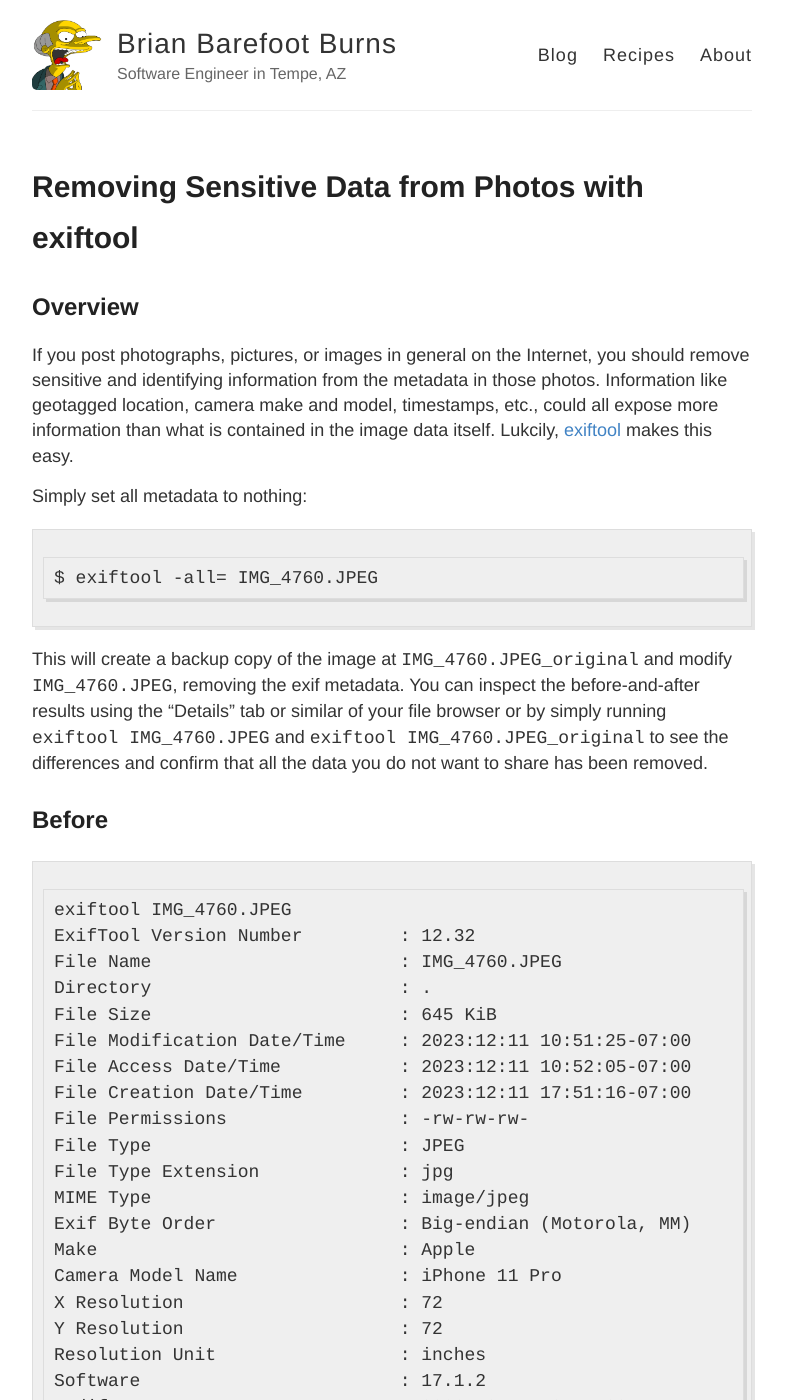
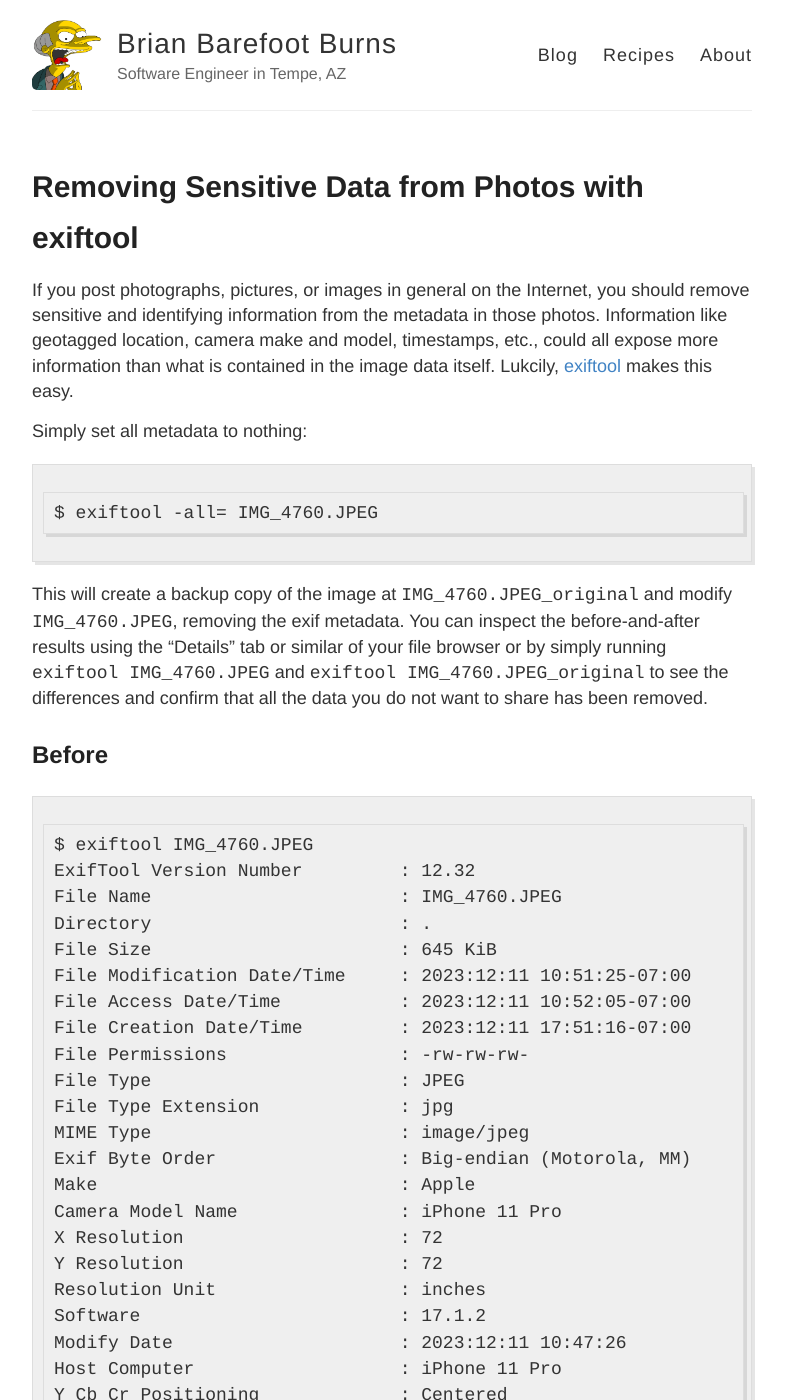
Before and after one commit to bpburns/bpburns.github.io, a Jekyll site: the page built from _posts/2023-12-11-4.md, in a window 1280 px wide and 1400 px high. Shown: the whole window, without its empty margins (248-1034 px from the left). Built offline with Jekyll 4.4.1, drawn with Linux system fonts in a browser that asks for light colours; some of the changed text lies outside the part shown.

Commit message:
Update exiftool post.

````diff
--- a/_posts/2023-12-11-4.md
+++ b/_posts/2023-12-11-4.md
@@ -2,8 +2,6 @@
 layout: post
 title: Removing Sensitive Data from Photos with exiftool
 ---
-
-## Overview
 
 If you post photographs, pictures, or images in general on the Internet,
 you should remove sensitive and identifying information from the metadata
@@ -27,7 +25,7 @@ all the data you do not want to share has been removed.
 
 ## Before
 ```
-exiftool IMG_4760.JPEG
+$ exiftool IMG_4760.JPEG
 ExifTool Version Number         : 12.32
 File Name                       : IMG_4760.JPEG
 Directory                       : .
@@ -168,7 +166,7 @@ fun things.
 ## After
 
 ```
-exiftool IMG_4760.JPEG
+$ exiftool IMG_4760.JPEG
 ExifTool Version Number         : 12.32
 File Name                       : IMG_4760.JPEG
 Directory                       : .
````
